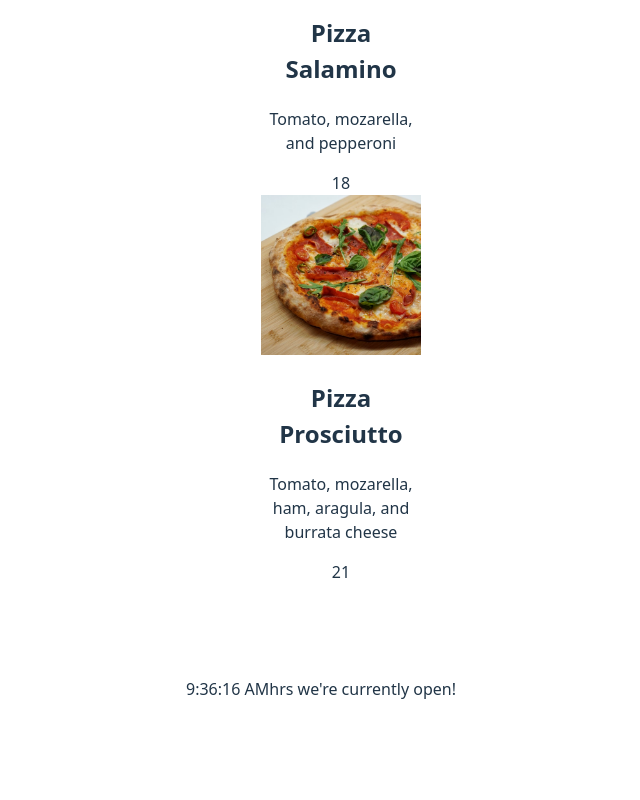
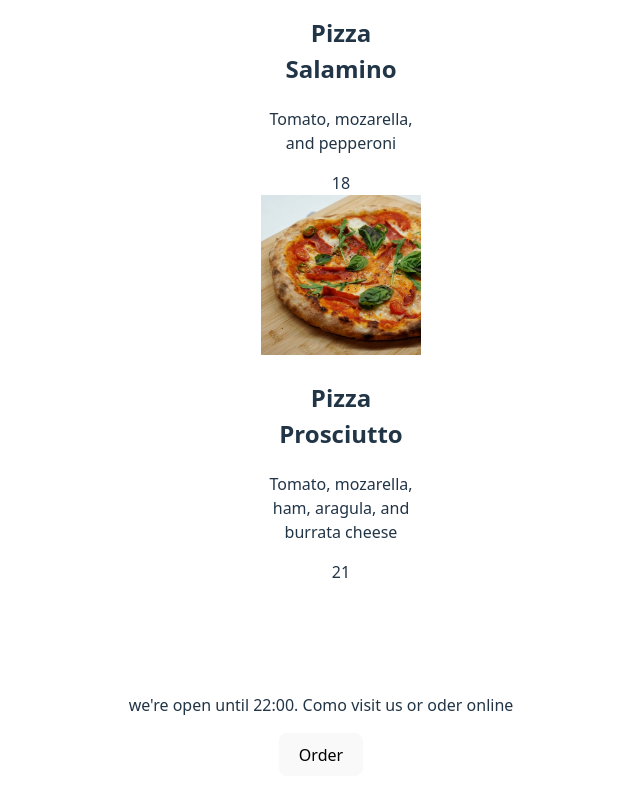
Before and after one commit to BeltonMenete/React-Journey-Jonas, a React (Vite) app in the folder pizza-menu/: page / in a window 1280 px wide. Shown: the part 1916-2716 px from the top of the page, without its empty margins (319-959 px from the left). Before the commit the page ends 2657 px from the top, so only its background shows below. Built offline with nearby package versions, Linux system fonts and the light colour scheme.

Commit message:
Add conditional rendering...

```diff
--- a/pizza-menu/src/App.jsx
+++ b/pizza-menu/src/App.jsx
@@ -70,6 +70,7 @@ function Menu() {
    return (
       <main className='menu'>
          <h2> Our menu</h2>
+         {pizzaData.length > 0 ? (
             <ul id='pizza-container'>
                {pizzaData.map((pizza) => (
                   <li id='pizza'>
@@ -77,6 +78,9 @@ function Menu() {
                   </li>
                ))}
             </ul>
+         ) : (
+            "We're still working on our Menu. Please come back later :)"
+         )}
       </main>
    );
 }
@@ -88,7 +92,23 @@ function Footer() {
    const isOpen = hour >= openHour && hour <= closeHour;
    console.log(isOpen);
 
-   return <footer className='footer'>{new Date().toLocaleTimeString()}hrs we're currently open!</footer>;
+   if (!isOpen) {
+      return (
+         <p>
+            We're happy to wellcome you between {openHour}:00 and {closeHour}:00
+         </p>
+      );
+   }
+   return (
+      <footer className='footer'>
+         {isOpen && (
+            <div className='order'>
+               <p>we're open until {closeHour}:00. Como visit us or oder online</p>
+               <button className='btn'>Order</button>
+            </div>
+         )}
+      </footer>
+   );
 }
 function Pizza(props) {
    const { pizza } = props;
```
Lines whose indentation alone changed are shown as unchanged.
